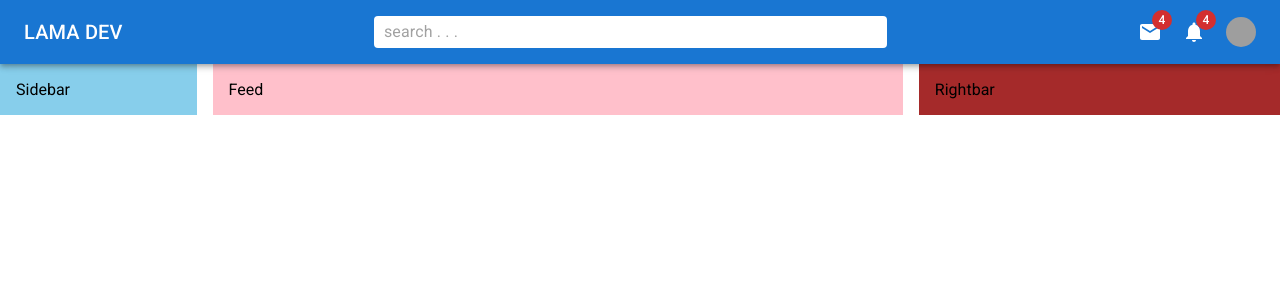
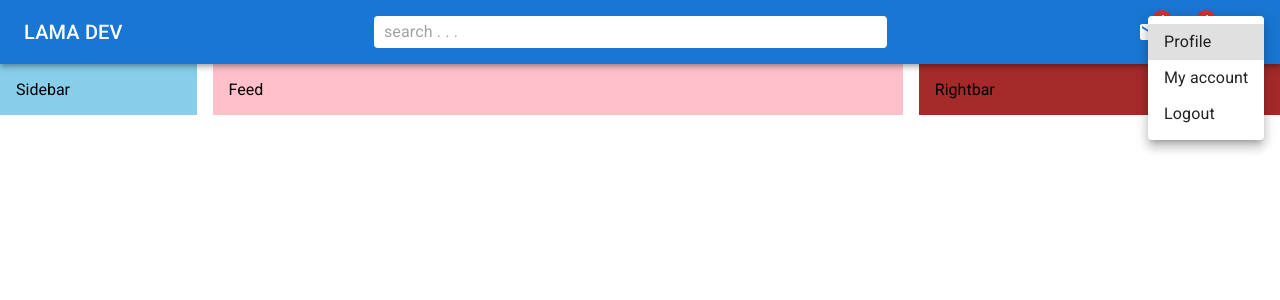
Before and after one commit to perisetlapavan/socialMedia-using-React, a React (Create React App) app: page / in a window 1280 px wide. Both pictures are taken after a click on the element 1240 px from the left and 32 px from the top of the page. Shown: the top 300 px of the page. Built offline with nearby package versions, Linux system fonts and the light colour scheme; grey boxes are pictures that could not be loaded.

Commit message:
designed profile menu

```diff
--- a/src/components/Navbar.jsx
+++ b/src/components/Navbar.jsx
@@ -1,9 +1,10 @@
-import { AppBar, Avatar, Badge, InputBase, styled, Toolbar, Typography } from '@mui/material'
-import React from 'react'
+import { AppBar, Avatar, Badge, InputBase, Menu, MenuItem, styled, Toolbar, Typography } from '@mui/material'
+import React ,{useState} from 'react'
 import PetsIcon from '@mui/icons-material/Pets';
 import { Box } from '@mui/system';
 import MailIcon from '@mui/icons-material/Mail';
 import { Notifications } from '@mui/icons-material';
+
 
 // this helps in preventing inline styling to Toolbar that has properties fixed, same for below styled
 const StyledToolBar = styled(Toolbar)({
@@ -21,11 +22,11 @@
 const Icons = styled(Box)(({ theme }) => ({
     display: "none",
     gap: "20px",
-    alignItems: "center" ,
+    alignItems: "center",
     // breakpoints to make responsiveness possible
     [theme.breakpoints.up('sm')]: {
         display: "flex",
-      },
+    },
 
 }));
 
@@ -36,10 +37,12 @@
     // breakpoints to make responsiveness possible
     [theme.breakpoints.up('sm')]: {
         display: "none",
-      },
+    },
 }));
 
 const Navbar = () => {
+    // open state is used to open and close the menu of balayya profile. see open attribute in menu tag of profile
+    const [open,setOpen]=useState(false)
     return (
         // Appbar gives bar while Toolbar gives padding effect to Appbar. static in position attribute makes components
         // that are underneath it go below so it becomes visible.
@@ -57,15 +60,35 @@
                     <Badge badgeContent={4} color="error">
                         <Notifications />
                     </Badge>
-                    <Avatar sx={{ width: 30, height: 30 }} src='https://upload.wikimedia.org/wikipedia/commons/thumb/3/3f/Nandamuri_Balakrishna.jpg/220px-Nandamuri_Balakrishna.jpg' />
+                    <Avatar
+                          onClick={e=>setOpen(true)}
+                          sx={{ width: 30, height: 30 }} src='https://upload.wikimedia.org/wikipedia/commons/thumb/3/3f/Nandamuri_Balakrishna.jpg/220px-Nandamuri_Balakrishna.jpg' />
                 </Icons>
-                <UserBox>
+                <UserBox onClick={e=>setOpen(true)}>
                     <Avatar sx={{ width: 30, height: 30 }} src='https://upload.wikimedia.org/wikipedia/commons/thumb/3/3f/Nandamuri_Balakrishna.jpg/220px-Nandamuri_Balakrishna.jpg' />
                     <Typography variant="span">
                         Balayya
                     </Typography>
                 </UserBox>
             </StyledToolBar>
+            <Menu
+                id="demo-positioned-menu"
+                aria-labelledby="demo-positioned-button"
+                open={open}
+                onClose={e=>setOpen(false)}
+                anchorOrigin={{
+                    vertical: 'top',
+                    horizontal: 'right',
+                }}
+                transformOrigin={{
+                    vertical: 'top',
+                    horizontal: 'left',
+                }}
+            >
+                <MenuItem >Profile</MenuItem>
+                <MenuItem >My account</MenuItem>
+                <MenuItem >Logout</MenuItem>
+            </Menu>
         </AppBar>
     )
 }
```
